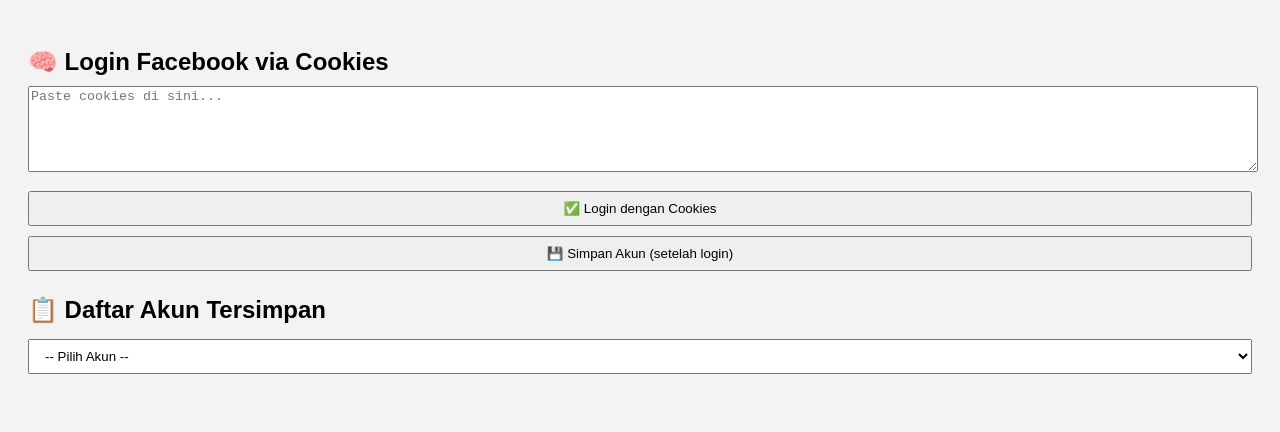
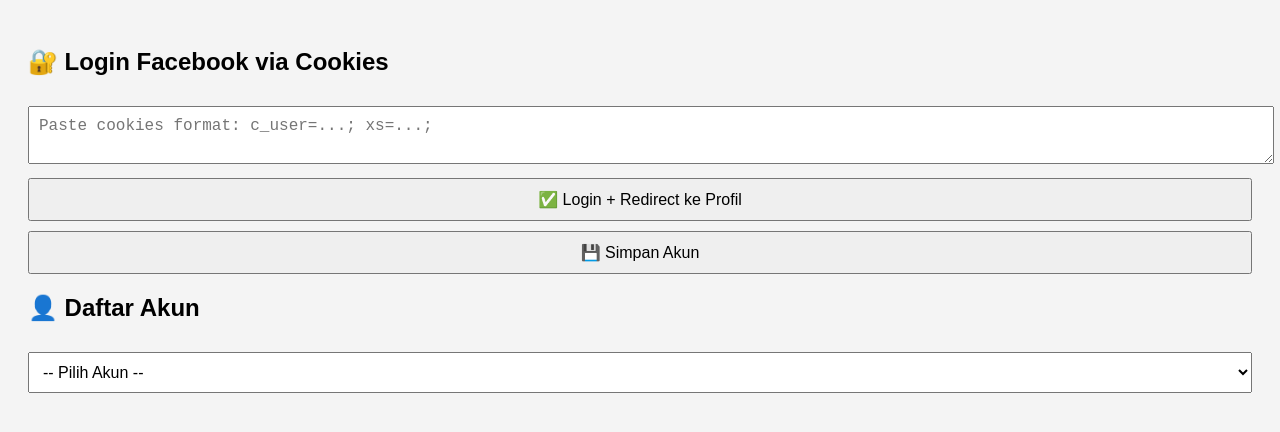
Before and after one commit to Rulispro/Login-cokies-, a plain HTML site: page docs/index.html in a window 1280 px wide. Drawn offline with Linux system fonts and the light colour scheme.

Commit message:
Update index.html

```diff
--- a/docs/index.html
+++ b/docs/index.html
@@ -1,67 +1,67 @@
 <!DOCTYPE html>
 <html>
 <head>
-  <title>Login Facebook Multi Akun (Cookies)</title>
+  <title>FB Multi Akun Login via Cookies</title>
   <meta name="viewport" content="width=device-width, initial-scale=1.0">
   <style>
-    body { font-family: sans-serif; padding: 20px; background: #f3f3f3; }
-    h2 { margin-bottom: 10px; }
-    textarea { width: 100%; height: 80px; margin-bottom: 10px; }
-    button, select { padding: 8px 12px; margin: 5px 0; width: 100%; }
-    .akun-list { margin-top: 20px; }
+    body { font-family: sans-serif; padding: 20px; background: #f4f4f4; }
+    textarea, select, button { width: 100%; padding: 10px; margin-top: 10px; font-size: 16px; }
+    img { width: 80px; border-radius: 50%; margin-top: 15px; }
   </style>
 </head>
 <body>
-  <h2>🧠 Login Facebook via Cookies</h2>
-  <textarea id="cookieInput" placeholder="Paste cookies di sini..."></textarea>
-  <button onclick="loginDenganCookies()">✅ Login dengan Cookies</button>
-  <button onclick="simpanAkun()">💾 Simpan Akun (setelah login)</button>
+  <h2>🔐 Login Facebook via Cookies</h2>
 
-  <div class="akun-list">
-    <h2>📋 Daftar Akun Tersimpan</h2>
-    <select id="akunSelect" onchange="pakaiAkun(this.value)">
-      <option value="">-- Pilih Akun --</option>
-    </select>
-  </div>
+  <textarea id="cookieInput" placeholder="Paste cookies format: c_user=...; xs=...;"></textarea>
+  <button onclick="loginDenganCookies()">✅ Login + Redirect ke Profil</button>
+  <button onclick="simpanAkun()">💾 Simpan Akun</button>
+
+  <h2>👤 Daftar Akun</h2>
+  <select id="akunList" onchange="pakaiAkun(this.value)">
+    <option value="">-- Pilih Akun --</option>
+  </select>
+
+  <div id="akunInfo"></div>
 
   <script>
     function loginDenganCookies() {
       const raw = document.getElementById("cookieInput").value;
       if (!raw) return alert("Masukkan cookies dulu!");
+
       raw.split(";").forEach(pair => {
         let [k, v] = pair.split("=");
         if (k && v) {
           document.cookie = `${k.trim()}=${v.trim()};domain=.facebook.com;path=/`;
         }
       });
+
       localStorage.setItem("temp_cookie_raw", raw);
-      alert("✅ Cookies disimpan. Reload untuk login...");
-      location.href = "https://m.facebook.com";
+      alert("✅ Cookies disimpan. Menuju profil...");
+      location.href = "https://facebook.com/me";
     }
 
     function simpanAkun() {
-      let name = prompt("Masukkan nama akun (atau biarkan kosong untuk coba ambil otomatis)");
-      if (!name) {
-        name = document.querySelector('[role="banner"] [dir="auto"] span')?.textContent ||
-               document.title || prompt("Nama tidak ditemukan, masukkan manual:");
-      }
-      if (!name) return alert("❌ Gagal ambil nama akun.");
+      fetch("https://m.facebook.com/me").then(res => res.text()).then(html => {
+        const nama = html.match(/<title>(.*?)<\/title>/)?.[1]?.replace(" | Facebook", "") || prompt("Masukkan nama akun:");
+        const img = html.match(/<img[^>]+src="([^"]+)"[^>]*alt="Foto profil"/)?.[1] || "";
 
-      let cookies = localStorage.getItem("temp_cookie_raw");
-      if (!cookies) return alert("❌ Tidak ada cookies tersimpan dari login sebelumnya.");
+        if (!nama) return alert("❌ Gagal ambil nama akun.");
+        const cookies = localStorage.getItem("temp_cookie_raw");
+        if (!cookies) return alert("❌ Cookies tidak ditemukan.");
 
-      let akunList = JSON.parse(localStorage.getItem("akun_list") || "[]");
-      akunList.push({ name, cookies });
-      localStorage.setItem("akun_list", JSON.stringify(akunList));
-      alert("✅ Akun '" + name + "' berhasil disimpan!");
-      loadDaftarAkun();
+        let akunList = JSON.parse(localStorage.getItem("akun_list") || "[]");
+        akunList.push({ name: nama, img, cookies });
+        localStorage.setItem("akun_list", JSON.stringify(akunList));
+        alert("✅ Akun '" + nama + "' berhasil disimpan.");
+        loadAkunList();
+      }).catch(err => alert("Gagal ambil profil: " + err));
     }
 
-    function loadDaftarAkun() {
-      const akunList = JSON.parse(localStorage.getItem("akun_list") || "[]");
-      const select = document.getElementById("akunSelect");
+    function loadAkunList() {
+      const list = JSON.parse(localStorage.getItem("akun_list") || "[]");
+      const select = document.getElementById("akunList");
       select.innerHTML = '<option value="">-- Pilih Akun --</option>';
-      akunList.forEach((a, i) => {
+      list.forEach((a, i) => {
         const opt = document.createElement("option");
         opt.value = i;
         opt.textContent = a.name;
@@ -70,21 +70,35 @@
     }
 
     function pakaiAkun(index) {
-      const akunList = JSON.parse(localStorage.getItem("akun_list") || "[]");
-      const akun = akunList[parseInt(index)];
+      const list = JSON.parse(localStorage.getItem("akun_list") || "[]");
+      const akun = list[parseInt(index)];
       if (!akun) return;
+
       akun.cookies.split(";").forEach(pair => {
         let [k, v] = pair.split("=");
         if (k && v) {
           document.cookie = `${k.trim()}=${v.trim()};domain=.facebook.com;path=/`;
         }
       });
+
       alert("✅ Login sebagai " + akun.name);
-      location.href = "https://m.facebook.com/me";
+      location.href = "https://facebook.com/me";
     }
 
-    // Load daftar akun saat halaman dibuka
-    loadDaftarAkun();
+    function tampilkanInfoAkun() {
+      const url = location.href;
+      if (!url.includes("/me") && !url.includes("/profile.php")) return;
+
+      fetch("https://m.facebook.com/me").then(res => res.text()).then(html => {
+        const nama = html.match(/<title>(.*?)<\/title>/)?.[1]?.replace(" | Facebook", "") || "Tidak ditemukan";
+        const img = html.match(/<img[^>]+src="([^"]+)"[^>]*alt="Foto profil"/)?.[1];
+        const div = document.getElementById("akunInfo");
+        div.innerHTML = `<p>👤 Nama: <b>${nama}</b></p>` + (img ? `<img src="${img}">` : '');
+      });
+    }
+
+    loadAkunList();
+    tampilkanInfoAkun();
   </script>
 </body>
 </html>
```
